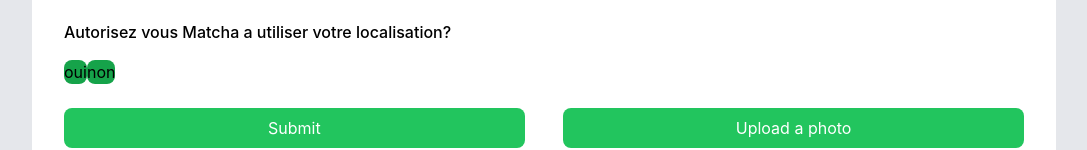
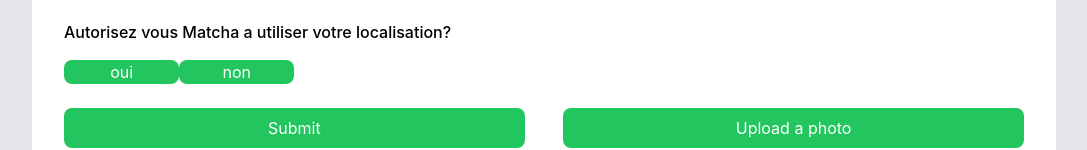
Before and after one commit to fd-arco/matcha, a React (Create React App) app in the folder frontend/: page /create-profil in a window 1280 px wide. Shown: the part 934-1084 px from the top of the page, without its empty margins (96-1183 px from the left). Built offline with nearby package versions, Linux system fonts and the light colour scheme.

Commit message:
localisations fix for edit profile

```diff
--- a/frontend/src/components/EditProfile.jsx
+++ b/frontend/src/components/EditProfile.jsx
@@ -205,8 +205,8 @@
         finalFormData.append("bio", bio);
         finalFormData.append("passions", JSON.stringify(selectedPassions));
         finalFormData.append("existingPhotos", JSON.stringify(existingPhotos));
-        finalFormData.append("latitude", manualLocation.lat);
-        finalFormData.append("longitude", manualLocation.lng);
+        {manualLocation.lat && finalFormData.append("latitude", manualLocation.lat)};
+        {manualLocation.lng && finalFormData.append("longitude", manualLocation.lng)};
 
         console.log("latitude  est bien fetch,    ;",manualLocation.lat)
         console.log("longitude  est bien fetch,    ;",manualLocation.lng)
--- a/frontend/src/components/Matchs.jsx
+++ b/frontend/src/components/Matchs.jsx
@@ -48,7 +48,7 @@
           if(res.ok)
           {
             setUserLocation({ lat: data.latitude, lng: data.longitude });
-            console.log('ca rentre bien dans fetch user', data.latitude)
+            console.log('ca rentre bien dans fetch user', data)
           }
         } catch (err) {
           console.log('cacaacacacacaacacacacacaacacacacaacacacaac')
@@ -192,7 +192,8 @@
     console.log("📷 Image path:", `http://localhost:3000${profile.photos[currentPhotoIndex]}`);
 
     let distance = null;
-    if (userLocation && profile.latitude && profile.longitude) {
+    // console.log("laaaaaaaaaaaaaaaaaaaaa :     ", userLocation.lat)
+    if (userLocation && userLocation.lat && profile.latitude && profile.longitude) {
       distance = getDistanceFromLatLonInKm(
         userLocation.lat,
         userLocation.lng,
@@ -274,10 +275,7 @@
               </p>
             )}
             { userLocation &&  <p className="text-md text-gray-700 dark:text-gray-300 mt-3">
-              kilometre de toi :  <span className="font-semibold">{distance}</span>
-            </p>}
-            {userLocation && <p className="text-md text-gray-700 dark:text-gray-300 mt-3">
-              kilometre de user :  <span className="font-semibold">{userLocation.lat}</span>
+              <span className="font-semibold">{distance}</span> km from you
             </p>}
             <p className="text-md text-gray-700 dark:text-gray-300 mt-3">
               Looking for: <span className="font-semibold">{profile.looking_for}</span>
--- a/frontend/src/pages/CreateProfil.jsx
+++ b/frontend/src/pages/CreateProfil.jsx
@@ -343,21 +343,28 @@
                             <div className="mb-4">
                                 <label className="block font-medium mb-2">Autorisez vous Matcha a utiliser votre localisation?</label>
                             </div>
-                            <div className="flex space-x-8">
+                            {/* <div className="flex space-x-8"> */}
                                 <div>
-                                    <button  type="button" onClick={ handleLocalModal } className="bg-green-600 hover:bg-green-500 dark:bg-green-800 dark:hover:bg-green-700 rounded-lg w-full sm:w-auto">
+                                    <button  type="button" onClick={ handleLocalModal } className="bg-green-500 hover:bg-green-400 dark:bg-green-800 dark:hover:bg-green-700 text-white rounded-lg w-1/4">
                                         oui
                                     </button>
-                                    <button type="button" className="bg-green-600 hover:bg-green-500 dark:bg-green-800 dark:hover:bg-green-700 rounded-lg w-full sm:w-auto" >
+                                    {/* <button type="button" className="bg-green-500 hover:bg-green-400 dark:bg-green-800 dark:hover:bg-green-700 rounded-lg w-full sm:w-auto" >
+                                        non
+                                    </button> */}
+                                {/* </div> */}
+                                {/* <div className="flex space-x-10"> */}
+                                    <button type="button" className="bg-green-500 hover:bg-green-400 dark:bg-green-800 dark:hover:bg-green-700 text-white rounded-lg w-1/4" >
                                         non
                                     </button>
-                                </div>
+                                {/* </div> */}
                             </div>
                             <br></br>
                             <button type="submit" className="bg-green-500 hover:bg-green-400 dark:bg-green-800 dark:hover:bg-green-900 text-white px-4 py-2 rounded-lg w-full">
                                 Submit
                             </button>
                             </div>
+
+
                         </form>
                     </div>
                     {modalLocal && <ModalLocal onClose={() => setModalLocal(false)}/>}
```
Also changed, not shown: 1 other file (tests, documents, lock files or other folders).
